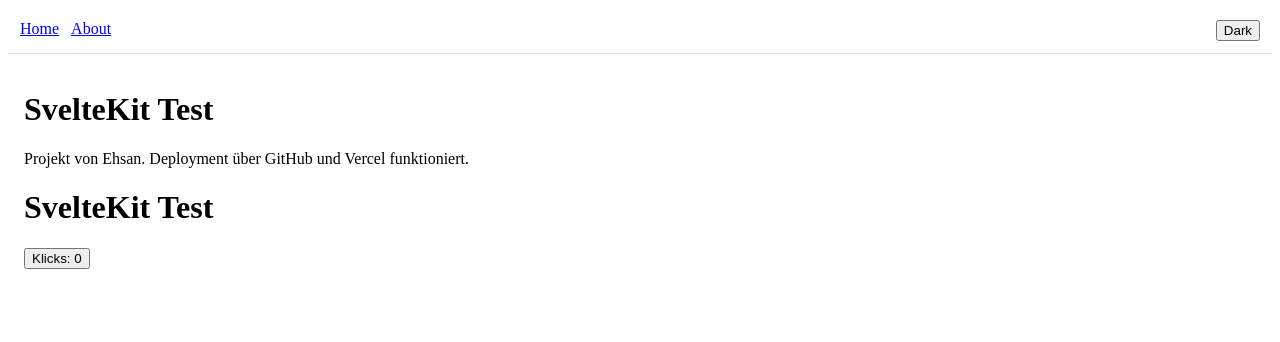
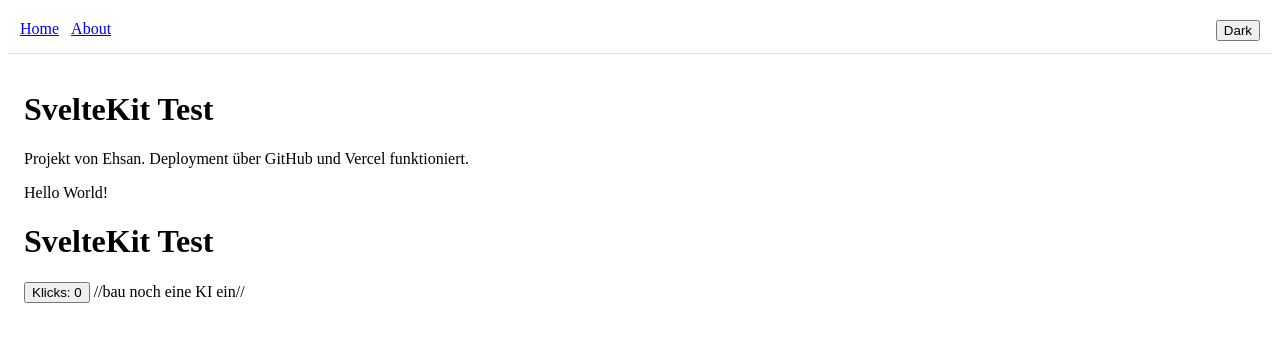
Before and after one commit to RavenVIP/svelte-test, a SvelteKit app: page / in a window 1280 px wide. Shown: the top 342 px of the page. Built offline with nearby package versions, Linux system fonts and the light colour scheme.

Commit message:
add hello world

```diff
--- a/src/routes/+page.svelte
+++ b/src/routes/+page.svelte
@@ -5,7 +5,11 @@
 <h1>SvelteKit Test</h1>
 <p>Projekt von Ehsan. Deployment über GitHub und Vercel funktioniert.</p>
 
+<p>Hello World!</p>
+
 <h1>SvelteKit Test</h1>
 <button on:click={() => count++}>
   Klicks: {count}
 </button>
+
+//bau noch eine KI ein//
```
